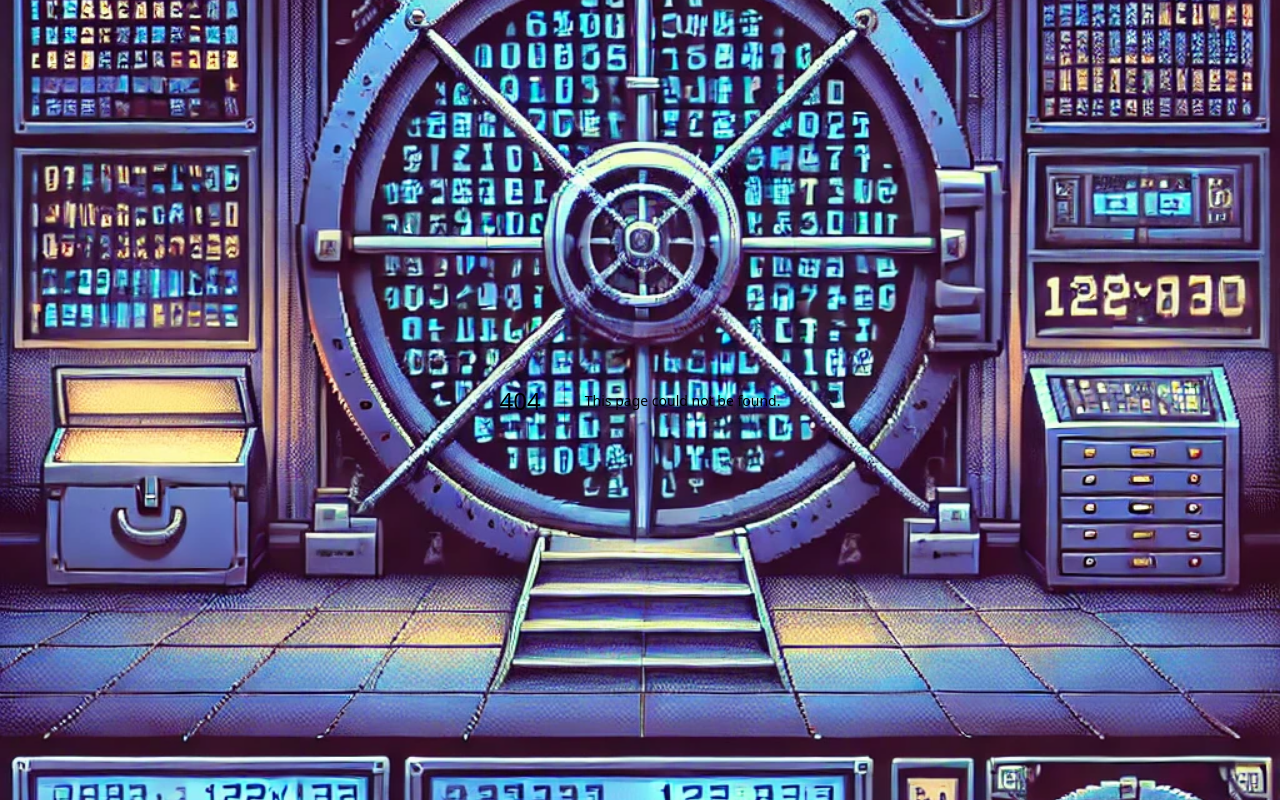
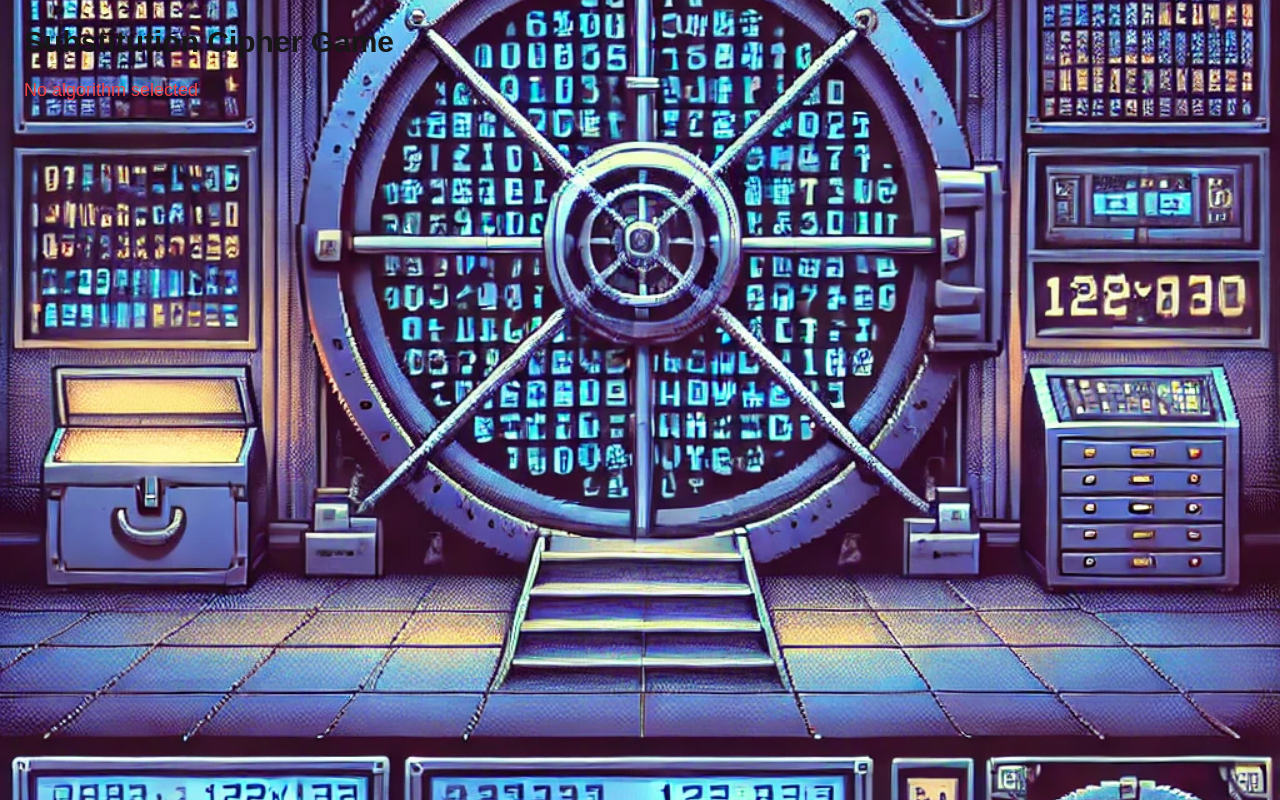
Before and after one commit to iteerP/encrypt-decrypt, a Next.js app: page /game in a window 1280 px wide. Before the commit this address had no page. Built offline with nearby package versions, Linux system fonts and the light colour scheme.

Commit message:
added game page, passed selected sub algorithm to search params

```diff
--- a/app/components/(SelectSubstitutionAlgorithmsPage)/Card.tsx
+++ b/app/components/(SelectSubstitutionAlgorithmsPage)/Card.tsx
@@ -2,23 +2,20 @@
 
 import React from "react";
 import { motion } from "motion/react";
-import { useRouter } from "next/navigation";
 
 type SubstitutionAlgorithmCardProps = {
   algorithmName: string;
   algorithmDescription: string;
-  redirectLink: string;
+  handleSelect: (algorithm: string) => void;
   delay: number;
 };
 
 export default function SubstitutionAlgorithmCard({
   algorithmName,
   algorithmDescription,
-  redirectLink,
+  handleSelect,
   delay,
 }: SubstitutionAlgorithmCardProps) {
-  const router = useRouter();
-
   return (
     <motion.button
       initial={{ y: "-200vh" }}
@@ -26,7 +23,7 @@ export default function SubstitutionAlgorithmCard({
       transition={{ delay: delay, ease: "easeOut", duration: 0.5 }}
       className="w-full aspect-[4/3] h-full min-h-[200px] sm:min-h-[200px] bg-blue-300 flex flex-col items-center justify-center text-white text-xl font-bold shadow-lg rounded-lg hover:bg-blue-400 duration-300 opacity-90 hover:opacity-100 border-2 border-black"
       onClick={() => {
-        setTimeout(() => router.push(redirectLink), 500);
+        setTimeout(() => handleSelect(algorithmName), 500);
       }}
     >
       <h1 className="text-2xl md:text-3xl select-none">{algorithmName}</h1>
--- a/app/components/(SelectSubstitutionAlgorithmsPage)/substitution-algorithms.json
+++ b/app/components/(SelectSubstitutionAlgorithmsPage)/substitution-algorithms.json
@@ -2,22 +2,18 @@
     "substitution_algorithms": [
       {
         "algorithmName": "Caesar Cipher",
-        "redirectLink": "/substitution-algorithms/caeser-cipher",
         "algorithmDescription": "A shift cipher where each letter is replaced by another a fixed number of positions down the alphabet. Simple but vulnerable to frequency analysis."
       },
       {
         "algorithmName": "Atbash Cipher",
-        "redirectLink": "/substitution-algorithms/atbash-cipher",
         "algorithmDescription": "A monoalphabetic cipher where the alphabet is reversed (A ↔ Z, B ↔ Y). Easy to break due to predictability."
       },
       {
         "algorithmName": "ROT13",
-        "redirectLink": "/substitution-algorithms/rot13",
         "algorithmDescription": "A Caesar cipher variation that shifts letters by 13 places. Applying it twice returns the original text. Often used for simple text obfuscation."
       },
       {
         "algorithmName": "Polybius Square",
-        "redirectLink": "/substitution-algorithms/polybius-square",
         "algorithmDescription": "Replaces letters with numerical coordinates in a 5×5 grid (e.g., A = 11, B = 12). Can encode messages into numbers but is easy to decipher."
       }
     ]
--- /dev/null
+++ b/app/game/page.tsx
@@ -0,0 +1,22 @@
+"use client";
+
+import React from "react";
+import { useSearchParams } from "next/navigation";
+
+export default function Game() {
+  const searchParams = useSearchParams();
+  const algorithm = searchParams.get("algorithm");
+
+  return (
+    <div className="h-screen p-6">
+      <h1 className="text-3xl font-bold">Substitution Cipher Game</h1>
+      {algorithm ? (
+        <p className="text-lg mt-4">
+          Selected Algorithm: <strong>{algorithm}</strong>
+        </p>
+      ) : (
+        <p className="text-lg mt-4 text-red-500">No algorithm selected</p>
+      )}
+    </div>
+  );
+}
--- a/app/substitution-algorithms/atbash-cipher/page.tsx
+++ /dev/null
@@ -1,5 +0,0 @@
-import React from "react";
-
-export default function page() {
-  return <div className="h-screen">page</div>;
-}
--- a/app/substitution-algorithms/caeser-cipher/page.tsx
+++ /dev/null
@@ -1,7 +0,0 @@
-import React from 'react'
-
-export default function page() {
-  return (
-    <div className="h-screen">page</div>
-  )
-}
--- a/app/substitution-algorithms/page.tsx
+++ b/app/substitution-algorithms/page.tsx
@@ -4,10 +4,16 @@ import React from "react";
 import { motion } from "motion/react";
 import SubstitutionAlgorithmCard from "../components/(SelectSubstitutionAlgorithmsPage)/Card";
 import substitutionAlgorithmsData from "../components/(SelectSubstitutionAlgorithmsPage)/substitution-algorithms.json";
+import { useRouter } from "next/navigation";
 
-export default function page() {
+export default function SubstitutionAlgorithms() {
   const substitutionAlgorithms =
     substitutionAlgorithmsData["substitution_algorithms"];
+
+  const router = useRouter();
+  const handleSelect = (algorithm: string) => {
+    router.push(`/game?algorithm=${algorithm.toLowerCase().replace(" ", "-")}`);
+  };
 
   return (
     <motion.div className="h-screen w-screen flex justify-center items-center">
@@ -17,7 +23,7 @@ export default function page() {
             key={idx}
             algorithmName={substitutionAlgorithm.algorithmName}
             algorithmDescription={substitutionAlgorithm.algorithmDescription}
-            redirectLink={substitutionAlgorithm.redirectLink}
+            handleSelect={handleSelect}
             delay={idx * 0.1}
           />
         ))}
--- a/app/substitution-algorithms/polybius-square/page.tsx
+++ /dev/null
@@ -1,5 +0,0 @@
-import React from "react";
-
-export default function page() {
-  return <div className="h-screen">page</div>;
-}
--- a/app/substitution-algorithms/rot13/page.tsx
+++ /dev/null
@@ -1,5 +0,0 @@
-import React from "react";
-
-export default function page() {
-  return <div className="h-screen">page</div>;
-}
```
